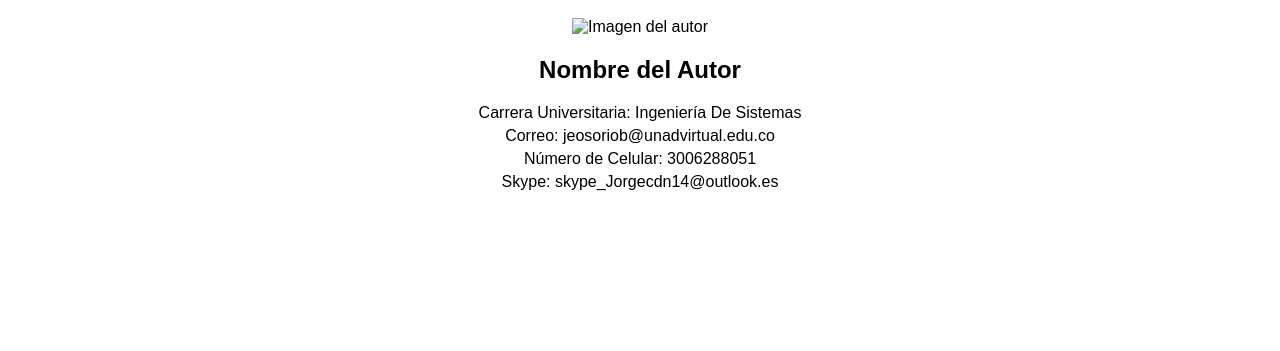
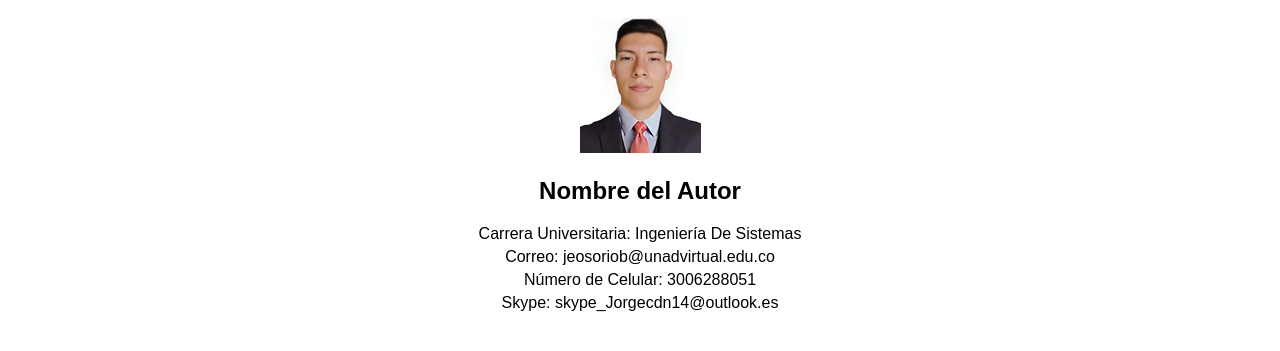
Before and after one commit to JorgeEsneiderOsorio/JorgeEsneiderOsorio.github.io, a plain HTML site: page fase3/autor.html in a window 1280 px wide. Shown: the part 131-482 px from the top of the page. Drawn offline with Linux system fonts and the light colour scheme.

Commit message:
Update autor.html

```diff
--- a/fase3/autor.html
+++ b/fase3/autor.html
@@ -60,7 +60,7 @@
         <h1>Información del Autor</h1>
 
         <div class="author-info">
-            <img src="/fase3/img\img2.jpg" alt="Imagen del autor">
+            <img src="/fase3/img\img2.png" alt="Imagen del autor">
             <h2>Nombre del Autor</h2>
             <p>Carrera Universitaria: Ingeniería De Sistemas</p>
             <p>Correo: jeosoriob@unadvirtual.edu.co</p>
```
